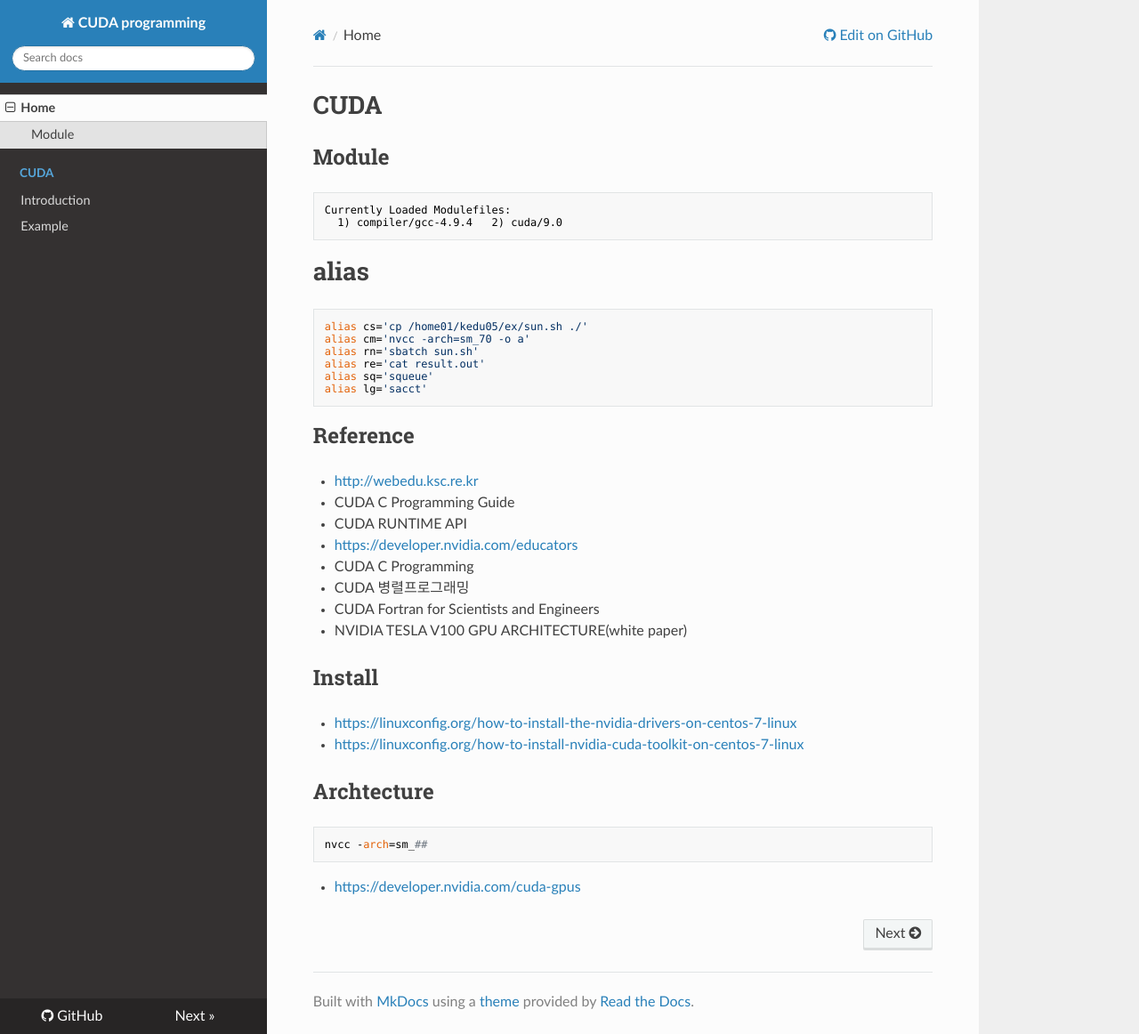
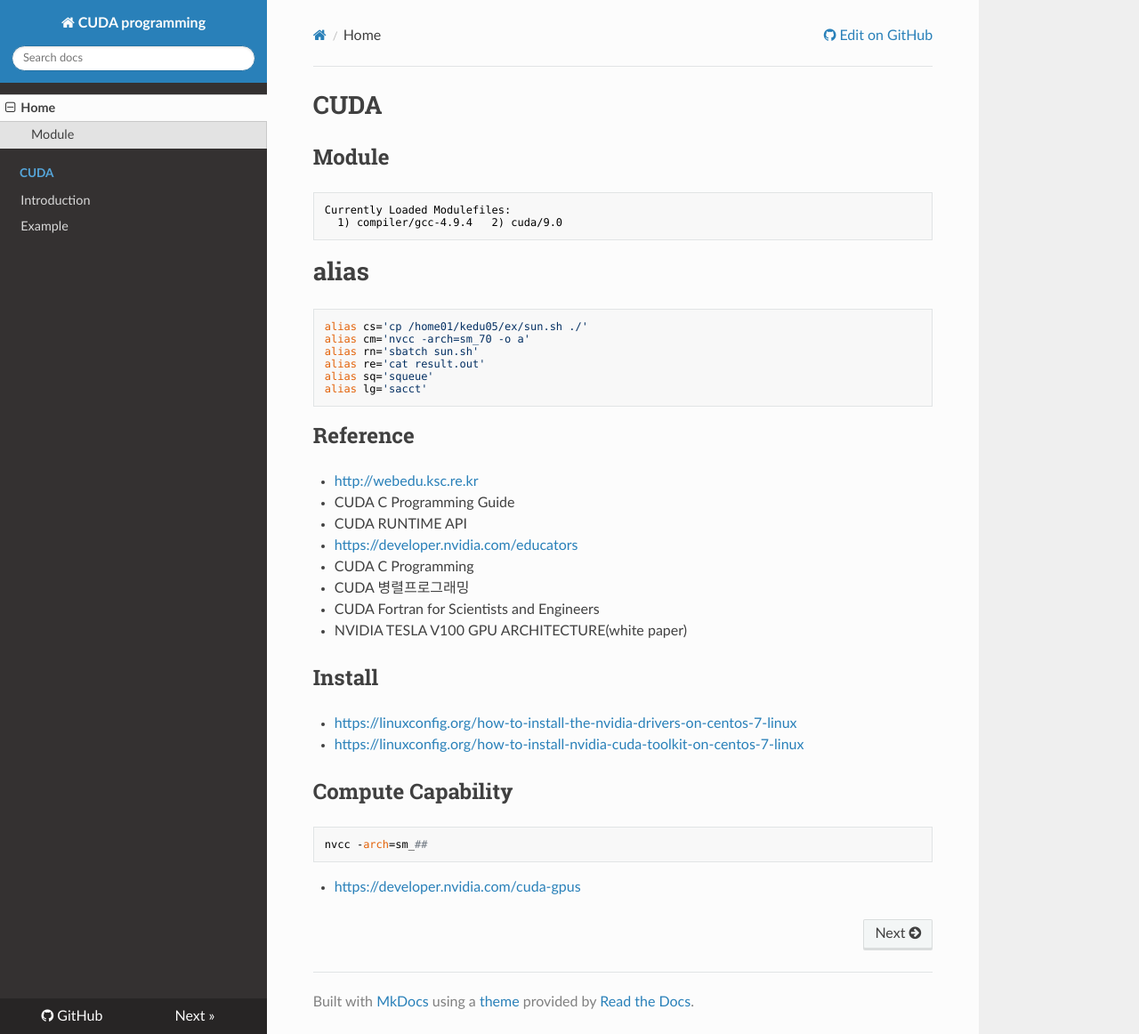
Before and after one commit to WonyoungCho/CUDA, an MkDocs documentation site: the page built from docs/index.md, in a window 1280 px wide and 1162 px high. Shown: the whole window at 89% size. Built offline with MkDocs 1.6.1, drawn with Linux system fonts in a browser that asks for light colours; nearby versions of some CDN libraries; old or Windows-style settings are respelled for this version of MkDocs.

Commit message:
Update index.md

````diff
--- a/docs/index.md
+++ b/docs/index.md
@@ -32,7 +32,7 @@ alias lg='sacct'
 - <https://linuxconfig.org/how-to-install-the-nvidia-drivers-on-centos-7-linux>
 - <https://linuxconfig.org/how-to-install-nvidia-cuda-toolkit-on-centos-7-linux>
 
-## Archtecture
+## Compute Capability ##
 ```sh
 nvcc -arch=sm_##
 ```
````
